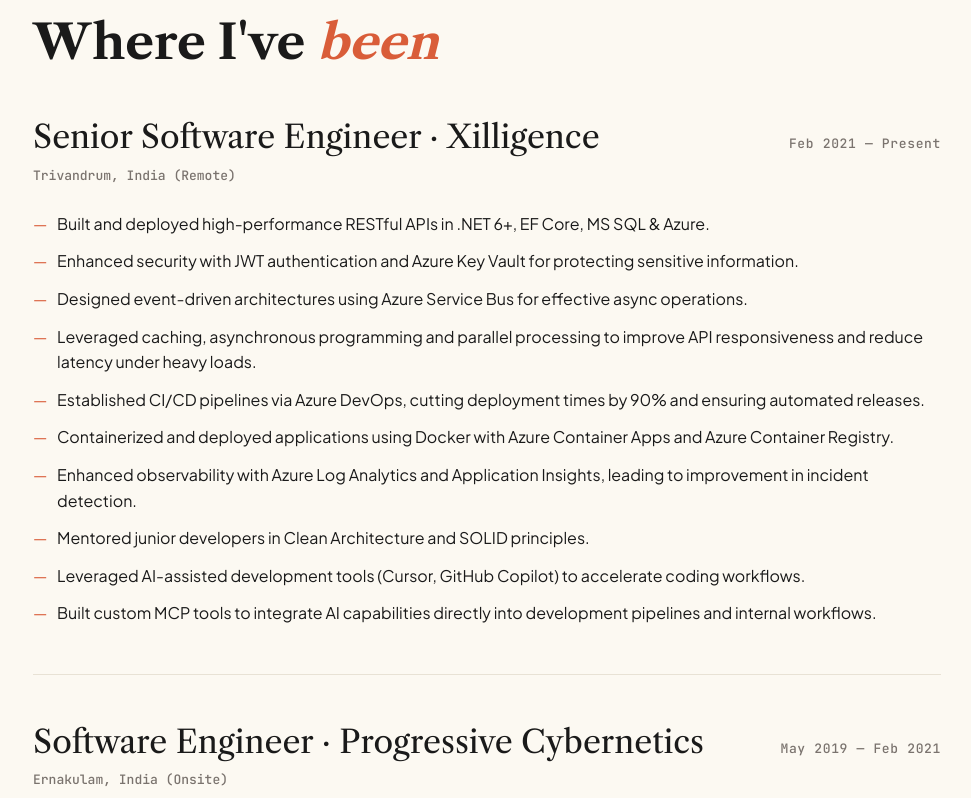
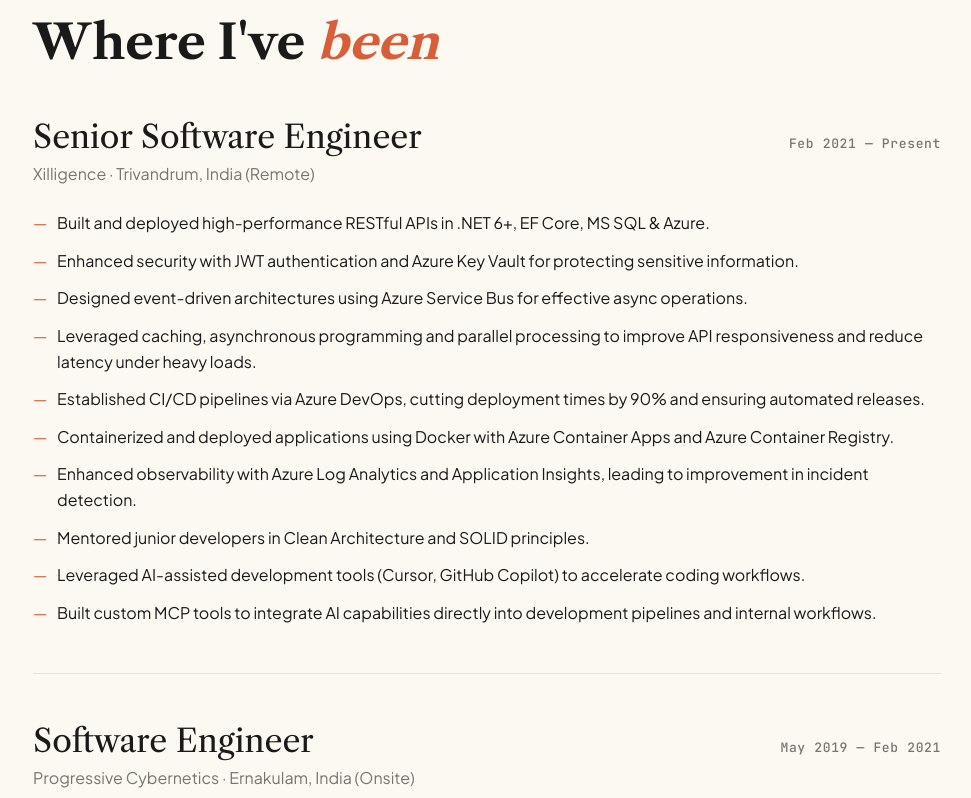
Before and after one commit to DotNetTitan/portfolio, a Next.js app: page / in a window 1280 px wide. Shown: the part 802-1600 px from the top of the page, without its empty margins (153-1124 px from the left). Built offline with nearby package versions, Linux system fonts and the light colour scheme.

Commit message:
refactor: Improve layout and styling of Experience component

```diff
--- a/src/components/Experience.tsx
+++ b/src/components/Experience.tsx
@@ -19,18 +19,19 @@
                 alignItems: "baseline",
                 flexWrap: "wrap",
                 gap: "0.5rem",
-                marginBottom: "var(--stack-sm)",
+                marginBottom: "0.25rem",
               }}
             >
-              <h3>{job.role} &middot; {job.company}</h3>
+              <h3>{job.role}</h3>
               <span className="mono-label">{job.period}</span>
             </div>
-            <p
-              className="mono-label"
-              style={{ marginBottom: "var(--stack-md)", textTransform: "none", letterSpacing: 0 }}
-            >
-              {job.location}
-            </p>
+            <span style={{
+              fontFamily: "var(--font-sans)",
+              fontSize: "1rem",
+              color: "var(--muted-earth)",
+              display: "block",
+              marginBottom: "var(--stack-md)",
+            }}>{job.company} &middot; {job.location}</span>
             <ul
               style={{
                 listStyle: "none",
```
